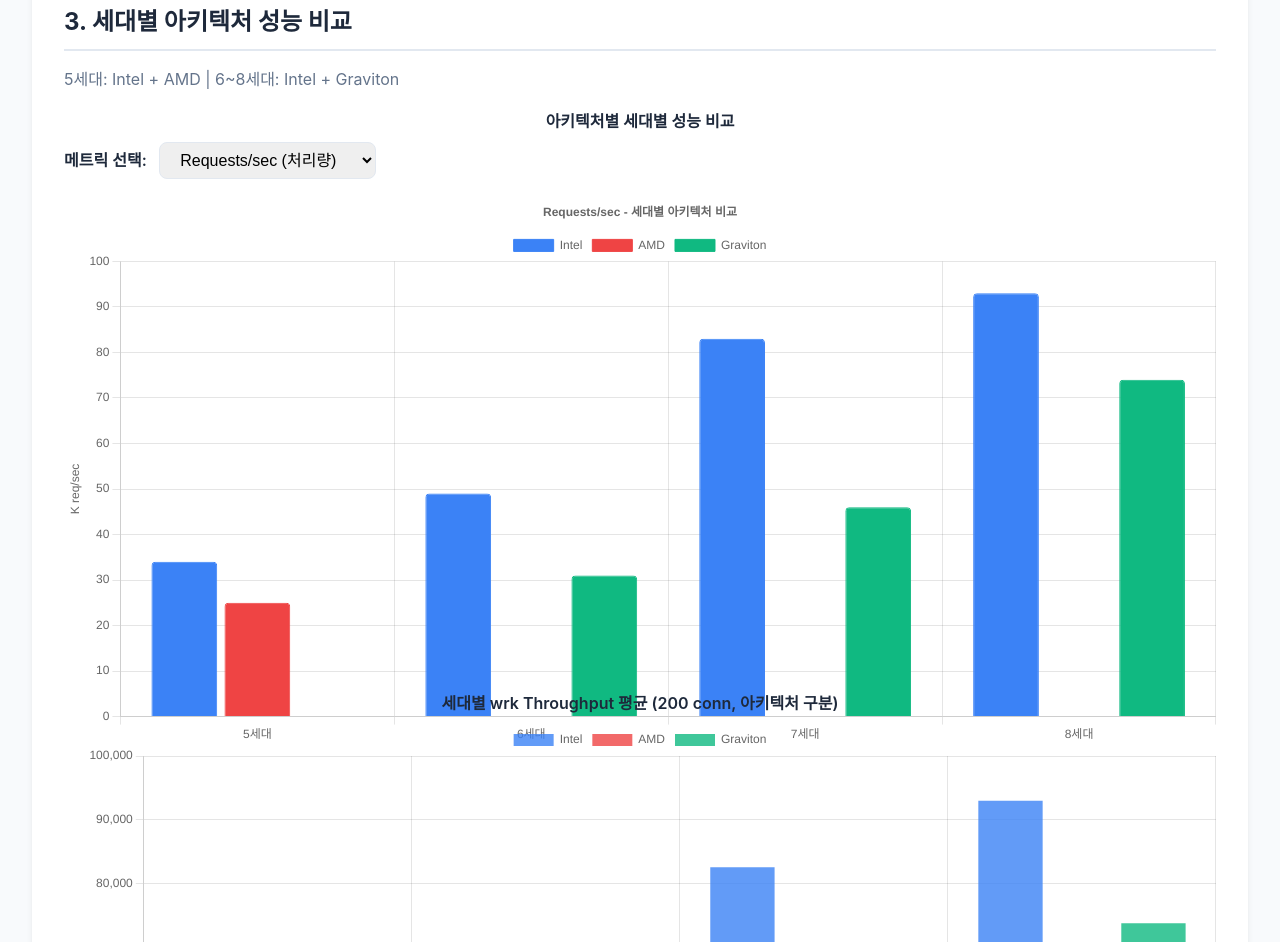
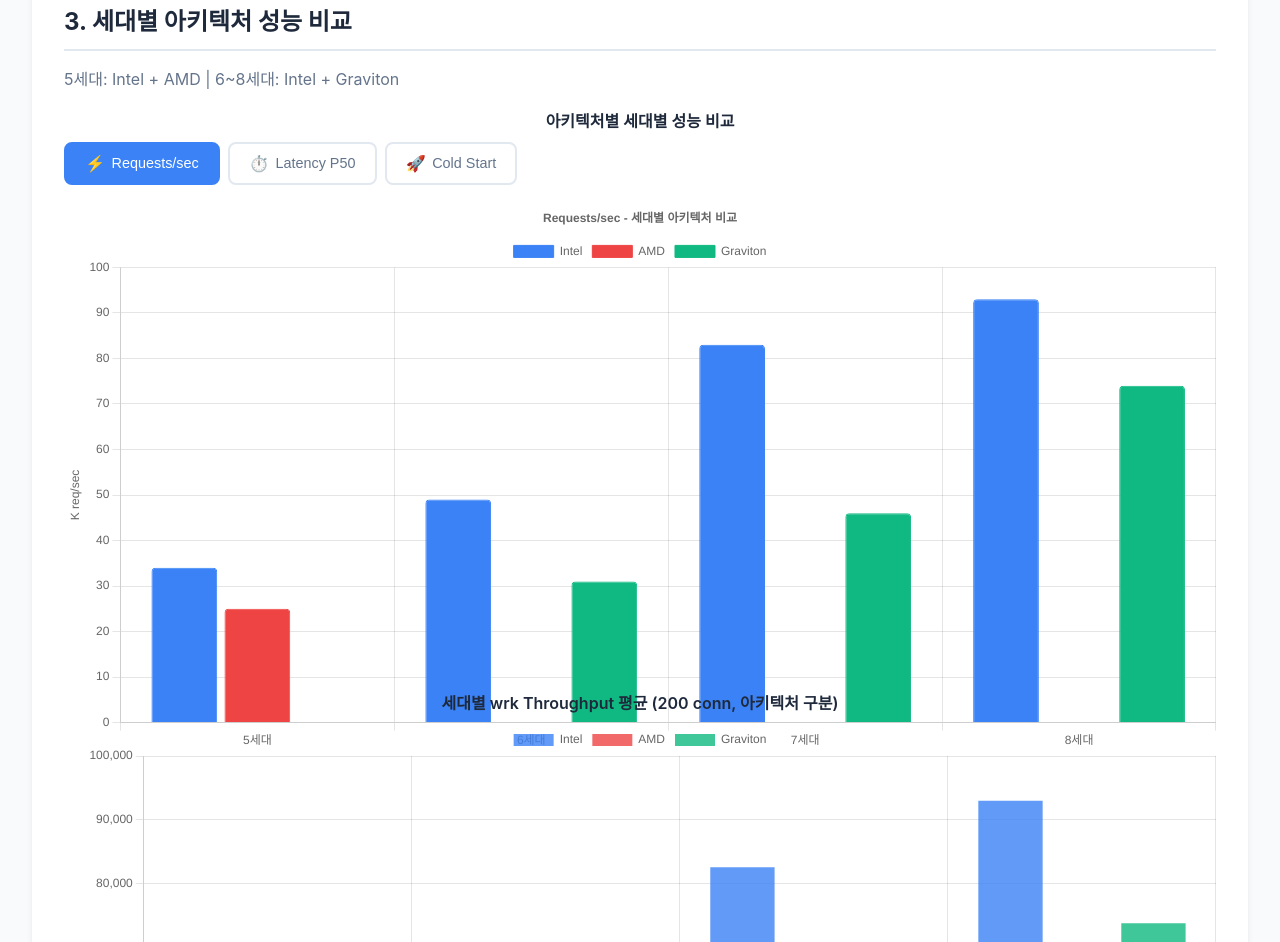
Before and after one commit to Atom-oh/aws-ec2-benchmark, a plain HTML site: page reports/springboot-report.html in a window 1280 px wide. Shown: the part 3603-4545 px from the top of the page. Drawn offline with nearby package versions, Linux system fonts and the light colour scheme.

Commit message:
Deploy: Tab buttons metric selector

```diff
--- a/reports/springboot-report.html
+++ b/reports/springboot-report.html
@@ -138,6 +138,33 @@
             .navbar { padding: 0.5rem 1rem; }
             .navbar-links a { padding: 0.3rem 0.5rem; font-size: 0.75rem; }
         }
+        .metric-tab {
+            padding: 0.6rem 1.2rem;
+            border: 2px solid #e2e8f0;
+            background: white;
+            border-radius: 0.5rem;
+            cursor: pointer;
+            font-size: 0.9rem;
+            font-weight: 500;
+            color: #64748b;
+            transition: all 0.2s ease;
+            display: flex;
+            align-items: center;
+            gap: 0.4rem;
+        }
+        .metric-tab:hover {
+            border-color: #3b82f6;
+            color: #3b82f6;
+            background: #eff6ff;
+        }
+        .metric-tab.active {
+            background: #3b82f6;
+            border-color: #3b82f6;
+            color: white;
+        }
+        .metric-tab .tab-icon {
+            font-size: 1rem;
+        }
     </style>
 </head>
 <body>
@@ -308,13 +335,16 @@
             <!-- 아키텍처별 세대별 통합 차트 (메트릭 선택 가능) -->
             <div class="chart-container tall" style="margin-bottom: 2rem;">
                 <div class="chart-title">아키텍처별 세대별 성능 비교</div>
-                <div style="margin-bottom: 1rem;">
-                    <label for="springbootMetricSelector" style="font-weight: 600; margin-right: 0.5rem;">메트릭 선택:</label>
-                    <select id="springbootMetricSelector" onchange="updateSpringbootCombinedChart()" style="padding: 0.5rem 1rem; border-radius: 0.5rem; border: 1px solid #e2e8f0; font-size: 1rem;">
-                        <option value="reqsec">Requests/sec (처리량)</option>
-                        <option value="latency">Latency P50 (지연시간)</option>
-                        <option value="coldstart">Cold Start (시작시간)</option>
-                    </select>
+                <div class="metric-tabs" style="display: flex; gap: 0.5rem; margin-bottom: 1rem;">
+                    <button class="metric-tab active" data-metric="reqsec" onclick="selectMetricTab(this)">
+                        <span class="tab-icon">⚡</span> Requests/sec
+                    </button>
+                    <button class="metric-tab" data-metric="latency" onclick="selectMetricTab(this)">
+                        <span class="tab-icon">⏱️</span> Latency P50
+                    </button>
+                    <button class="metric-tab" data-metric="coldstart" onclick="selectMetricTab(this)">
+                        <span class="tab-icon">🚀</span> Cold Start
+                    </button>
                 </div>
                 <canvas id="archGenCombinedChart"></canvas>
             </div>
@@ -1165,9 +1195,17 @@
             }
         });
 
+        let currentMetric = 'reqsec';
+
+        function selectMetricTab(btn) {
+            document.querySelectorAll('.metric-tab').forEach(t => t.classList.remove('active'));
+            btn.classList.add('active');
+            currentMetric = btn.dataset.metric;
+            updateSpringbootCombinedChart();
+        }
+
         function updateSpringbootCombinedChart() {
-            const metricKey = document.getElementById('springbootMetricSelector').value;
-            const cfg = springbootMetricConfig[metricKey];
+            const cfg = springbootMetricConfig[currentMetric];
             const archList = ['Intel', 'AMD', 'Graviton'];
 
             const datasets = archList.map(arch => ({
```
